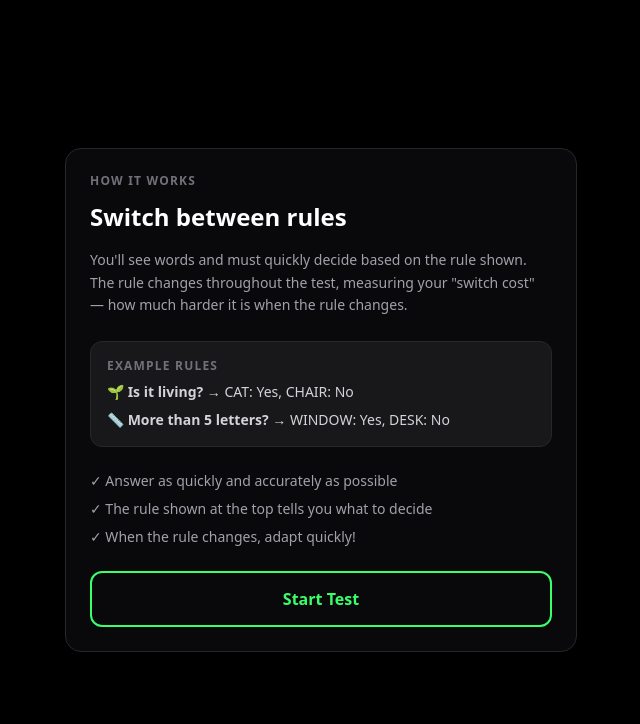
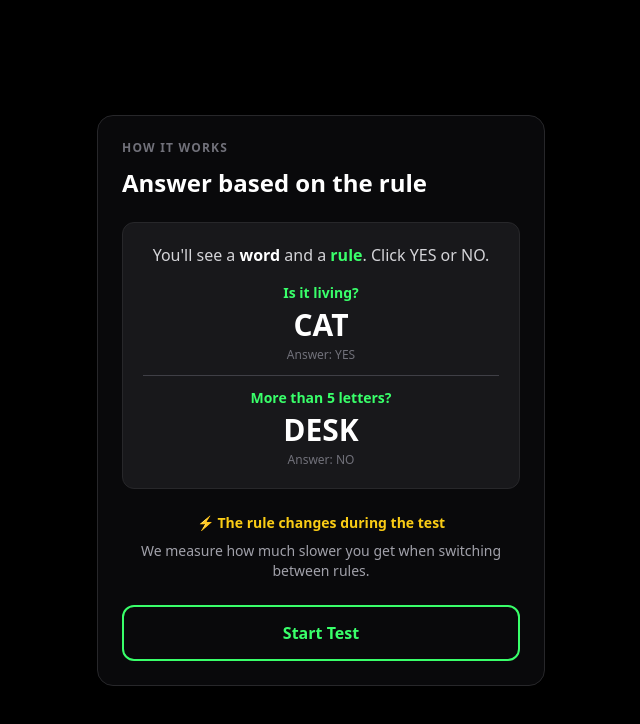
Before and after one commit to cindyjohnson-tmc/category-switch-test, a React (Create React App) app: page / in a window 1280 px wide. Both pictures are taken after a click on the button "Next". Shown: the top 724 px of the page, without its empty margins (319-959 px from the left). Built offline with nearby package versions, Linux system fonts and the light colour scheme.

Commit message:
Clean up intro screen - more concise and focused

```diff
--- a/src/App.js
+++ b/src/App.js
@@ -170,26 +170,35 @@ export default function App() {
   // INTRO SCREEN
   if (phase === "intro") return (
     <div className={S.page}>
-      <div className={S.cardWide}>
+      <div className={S.card}>
         <p className={S.label + " mb-3"}>How it works</p>
-        <h2 className={S.h1 + " mb-4"}>Switch between rules</h2>
-        <p className={S.sub + " mb-6"}>
-          You'll see words and must quickly decide based on the rule shown. The rule changes throughout the test, measuring your "switch cost" — how much harder it is when the rule changes.
-        </p>
-        <div className="space-y-3 mb-6">
-          <div className="bg-zinc-900 border border-zinc-800 rounded-xl p-4">
-            <p className={S.label + " mb-2"}>Example Rules</p>
-            <div className="space-y-2 text-sm text-zinc-300">
-              <p>🌱 <span className="font-semibold">Is it living?</span> → CAT: Yes, CHAIR: No</p>
-              <p>📏 <span className="font-semibold">More than 5 letters?</span> → WINDOW: Yes, DESK: No</p>
+        <h2 className="text-2xl font-bold text-white mb-6 leading-tight">Answer based on the rule</h2>
+
+        <div className="bg-zinc-900 border border-zinc-800 rounded-xl p-5 mb-6">
+          <p className="text-zinc-300 text-base mb-4 text-center">
+            You'll see a <span className="text-white font-semibold">word</span> and a <span className="text-[#39ff6a] font-semibold">rule</span>. Click YES or NO.
+          </p>
+          <div className="space-y-3">
+            <div className="text-center">
+              <p className="text-[#39ff6a] text-sm font-semibold mb-1">Is it living?</p>
+              <p className="text-white text-3xl font-bold mb-1">CAT</p>
+              <p className="text-zinc-500 text-xs">Answer: YES</p>
+            </div>
+            <div className="border-t border-zinc-700 pt-3 text-center">
+              <p className="text-[#39ff6a] text-sm font-semibold mb-1">More than 5 letters?</p>
+              <p className="text-white text-3xl font-bold mb-1">DESK</p>
+              <p className="text-zinc-500 text-xs">Answer: NO</p>
             </div>
           </div>
         </div>
-        <div className="space-y-2 mb-6">
-          <p className="text-zinc-400 text-sm">✓ Answer as quickly and accurately as possible</p>
-          <p className="text-zinc-400 text-sm">✓ The rule shown at the top tells you what to decide</p>
-          <p className="text-zinc-400 text-sm">✓ When the rule changes, adapt quickly!</p>
+
+        <div className="mb-6">
+          <p className="text-yellow-400 font-semibold text-sm mb-2 text-center">⚡ The rule changes during the test</p>
+          <p className="text-zinc-400 text-sm text-center">
+            We measure how much slower you get when switching between rules.
+          </p>
         </div>
+
         <button onClick={startTest} className={S.btnPrimary}>Start Test</button>
       </div>
     </div>
```
